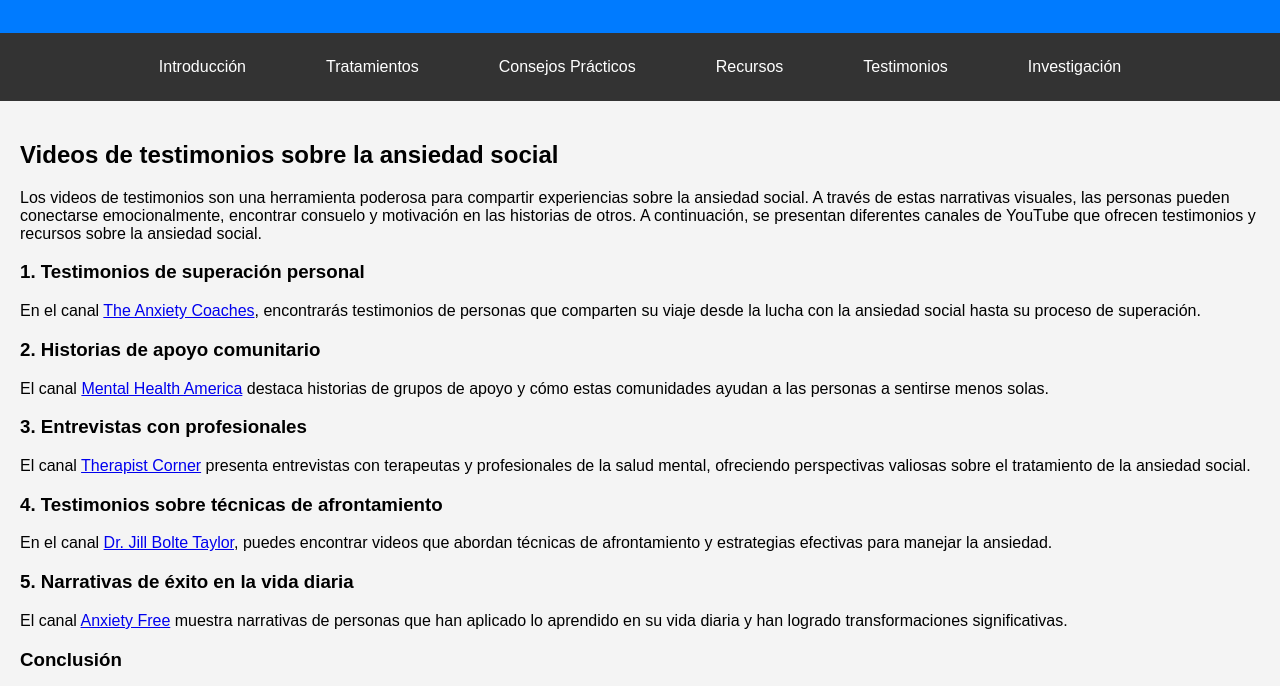
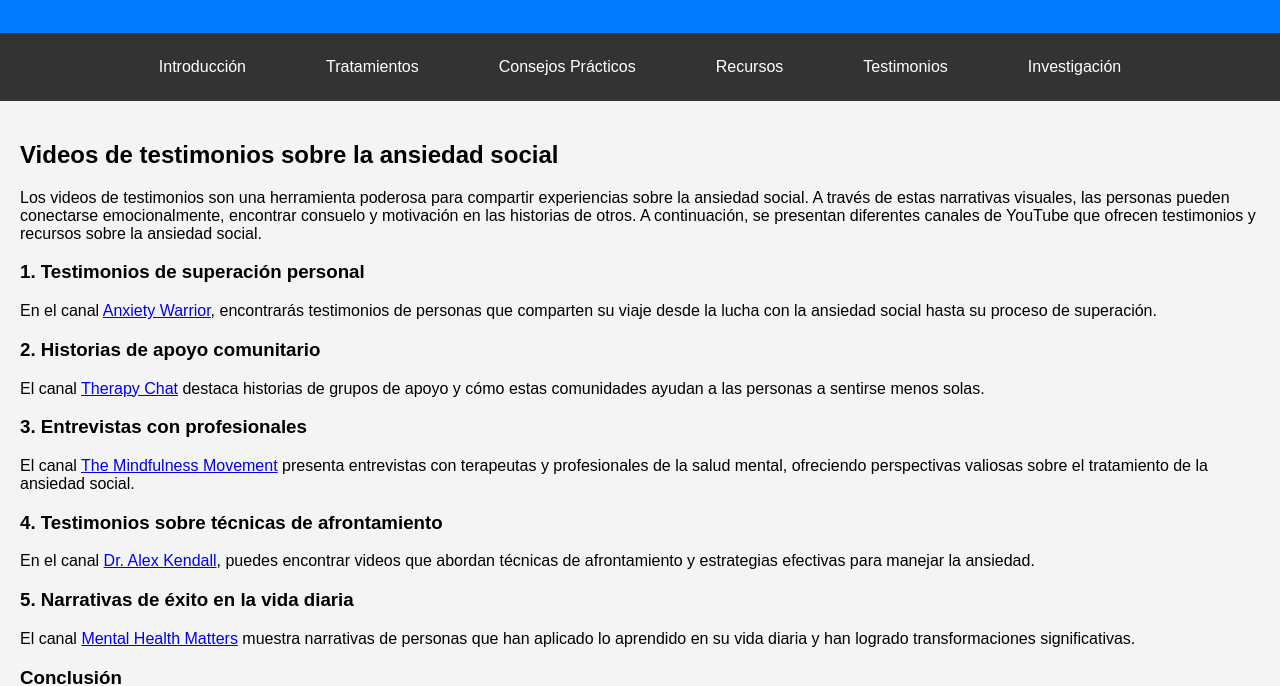
Before and after one commit to snucara/ansiedad, a plain HTML site: page 30.html in a window 1280 px wide. Shown: the part 121-807 px from the top of the page. Drawn offline with Linux system fonts and the light colour scheme.

Commit message:
Update 30.html

```diff
--- a/30.html
+++ b/30.html
@@ -158,23 +158,24 @@
     <p>Los videos de testimonios son una herramienta poderosa para compartir experiencias sobre la ansiedad social. A través de estas narrativas visuales, las personas pueden conectarse emocionalmente, encontrar consuelo y motivación en las historias de otros. A continuación, se presentan diferentes canales de YouTube que ofrecen testimonios y recursos sobre la ansiedad social.</p>
 
     <h3>1. Testimonios de superación personal</h3>
-    <p>En el canal <a href="https://www.youtube.com/channel/UC08bO9A3A4F6TuD8zDk6-Mg" target="_blank">The Anxiety Coaches</a>, encontrarás testimonios de personas que comparten su viaje desde la lucha con la ansiedad social hasta su proceso de superación.</p>
+    <p>En el canal <a href="https://www.youtube.com/c/AnxietyWarrior" target="_blank">Anxiety Warrior</a>, encontrarás testimonios de personas que comparten su viaje desde la lucha con la ansiedad social hasta su proceso de superación.</p>
 
     <h3>2. Historias de apoyo comunitario</h3>
-    <p>El canal <a href="https://www.youtube.com/channel/UCeDR44hQh8DnpqKTLvPe4Ng" target="_blank">Mental Health America</a> destaca historias de grupos de apoyo y cómo estas comunidades ayudan a las personas a sentirse menos solas.</p>
+    <p>El canal <a href="https://www.youtube.com/c/TherapyChat" target="_blank">Therapy Chat</a> destaca historias de grupos de apoyo y cómo estas comunidades ayudan a las personas a sentirse menos solas.</p>
 
     <h3>3. Entrevistas con profesionales</h3>
-    <p>El canal <a href="https://www.youtube.com/user/therapistcorner" target="_blank">Therapist Corner</a> presenta entrevistas con terapeutas y profesionales de la salud mental, ofreciendo perspectivas valiosas sobre el tratamiento de la ansiedad social.</p>
+    <p>El canal <a href="https://www.youtube.com/c/TheMindfulnessMovement" target="_blank">The Mindfulness Movement</a> presenta entrevistas con terapeutas y profesionales de la salud mental, ofreciendo perspectivas valiosas sobre el tratamiento de la ansiedad social.</p>
 
     <h3>4. Testimonios sobre técnicas de afrontamiento</h3>
-    <p>En el canal <a href="https://www.youtube.com/user/DrJillBolteTaylor" target="_blank">Dr. Jill Bolte Taylor</a>, puedes encontrar videos que abordan técnicas de afrontamiento y estrategias efectivas para manejar la ansiedad.</p>
+    <p>En el canal <a href="https://www.youtube.com/c/DrAlexKendall" target="_blank">Dr. Alex Kendall</a>, puedes encontrar videos que abordan técnicas de afrontamiento y estrategias efectivas para manejar la ansiedad.</p>
 
     <h3>5. Narrativas de éxito en la vida diaria</h3>
-    <p>El canal <a href="https://www.youtube.com/channel/UCe4G37yXqCA2u6Qv3aE0P-w" target="_blank">Anxiety Free</a> muestra narrativas de personas que han aplicado lo aprendido en su vida diaria y han logrado transformaciones significativas.</p>
+    <p>El canal <a href="https://www.youtube.com/c/MentalHealthMatters" target="_blank">Mental Health Matters</a> muestra narrativas de personas que han aplicado lo aprendido en su vida diaria y han logrado transformaciones significativas.</p>
 
     <h3>Conclusión</h3>
     <p>Los canales de YouTube sobre la ansiedad social son una fuente de inspiración y apoyo para quienes enfrentan este desafío. A través de testimonios, apoyo comunitario, perspectivas profesionales y técnicas de afrontamiento, estos recursos ofrecen un sentido de conexión y esperanza. Al ver y escuchar las experiencias de otros, las personas pueden sentirse motivadas a buscar ayuda y seguir su propio camino hacia la recuperación.</p>
 </section>
+
 
 
 
```
